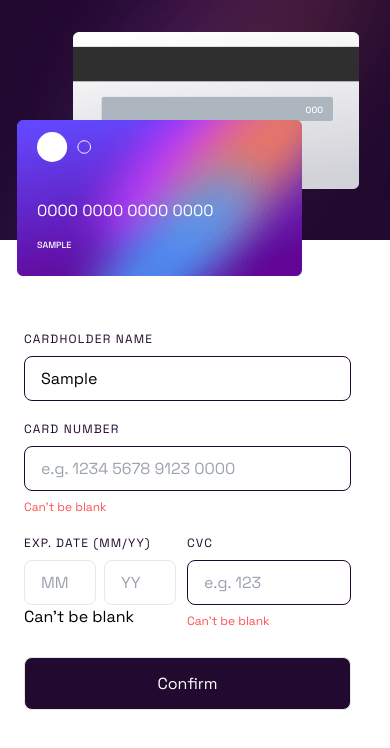
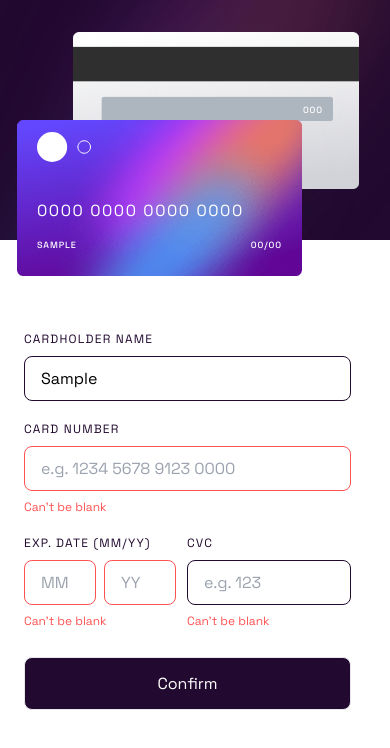
Before and after one commit to Igres111/Interactive-card, a React (Vite) app: page / in a window 390 px wide. Both pictures are taken after typing "Sample", "Sample", "Sample", "Sample", "Sample" into the empty fields and a click on the button "Confirm". Shown: the top 748 px of the page. Built offline with nearby package versions, Linux system fonts and the light colour scheme.

Commit message:
finished for smartphone

```diff
--- a/src/App.tsx
+++ b/src/App.tsx
@@ -15,14 +15,11 @@ type Inputs = {
   cvc: string;
 };
 
-const cardRegex =
-  /^(?:4[0-9]{12}(?:[0-9]{3})?|5[1-5][0-9]{14}|6(?:011|5[0-9]{2})[0-9]{12}|3[47][0-9]{13}|3(?:0[0-5]|[68][0-9])[0-9]{11}|(?:2131|1800|35\d{3})\d{11})$/;
-
-const currYear = new Date().getFullYear();
+const currYear = Number(new Date().getFullYear().toString().slice(2));
 
 function App() {
   const [complete, setComplete] = useState<boolean>(false);
-
+  console.log(complete);
   const schema = yup.object({
     name: yup
       .string()
@@ -31,9 +28,11 @@ function App() {
     number: yup
       .string()
       .required("Can’t be blank")
-      .min(16, "Number must contain 16 digits")
-      .test("validation", "Card number must be valid", (value) =>
-        cardRegex.test(value)
+      .min(19, "Number must contain 16 digits")
+      .test(
+        "validation",
+        "Card number must be valid",
+        (value) => !value.startsWith("5") || !value.startsWith("4")
       ),
     month: yup
       .string()
@@ -49,7 +48,7 @@ function App() {
       .test(
         "validation",
         "Invalid year",
-        (value) => Number(value) > currYear && Number(value) < currYear + 6
+        (value) => Number(value) >= currYear && Number(value) <= currYear + 6
       ),
     cvc: yup.string().required("Can’t be blank"),
   });
@@ -62,8 +61,7 @@ function App() {
     formState: { errors },
   } = useForm<Inputs>({ resolver: yupResolver(schema) });
   const onSubmit: SubmitHandler<Inputs> = (data) => {
-    setComplete(true);
-    console.log(data);
+    setComplete((value) => !value);
   };
   const name = watch("name");
   const number = watch("number");
@@ -82,9 +80,14 @@ function App() {
           style={{ backgroundImage: `url(${back_card})` }}
         >
           {!cvc ? (
-            <span className="text-white text-[9px] font-medium">000</span>
+            <span className="text-white text-[9px] font-medium tracking-widest	">
+              000
+            </span>
           ) : (
-            <span className="text-white text-[9px] font-medium"> {cvc}</span>
+            <span className="text-white text-[9px] font-medium tracking-widest	">
+              {" "}
+              {cvc}
+            </span>
           )}
         </div>
         <div
@@ -106,21 +109,17 @@ function App() {
             />
           </svg>
 
-          {!number ? (
-            <p className="pt-[37px] ml-5 text-white">0000 0000 0000 0000</p>
-          ) : (
-            <p className="pt-[37px] ml-5 text-white">{number}</p>
-          )}
+          <p className="pt-[37px] ml-5 text-white tracking-widest">
+            {!number ? "0000 0000 0000 0000" : number}
+          </p>
           <div className="flex justify-between pt-4 text-[9px] font-medium text-white">
             {!name ? (
-              <p className="ml-5">JANE APPLESEED</p>
+              <p className="ml-5 tracking-widest">JANE APPLESEED</p>
             ) : (
-              <p className="ml-5">{name.toUpperCase()}</p>
+              <p className="ml-5 tracking-widest	">{name.toUpperCase()}</p>
             )}
-            <p className="mr-5">
-              {month}
-              {month || year ? "/" : null}
-              {year}
+            <p className="mr-5 tracking-widest">
+              {month ? month : "00"}/{year ? year : "00"}
             </p>
           </div>
         </div>
@@ -134,7 +133,7 @@ function App() {
               CARDHOLDER NAME{" "}
             </h4>
             <input
-              className={`mt-[9px] border rounded-lg w-[327px] h-[45px] pl-4 focus:outline-none ${
+              className={`mt-[9px] border rounded-lg w-[327px] h-[45px] pl-4 focus:outline-Deep-Violet ${
                 errors.name ? "border-errors" : "border-Deep-Violet"
               }`}
               type="text"
@@ -151,7 +150,7 @@ function App() {
             </h4>
             <InputMask
               className={`mt-[9px] border rounded-lg w-[327px] h-[45px] pl-4 focus:outline-none ${
-                errors.name ? "border-errors" : "border-Deep-Violet"
+                errors.number ? "border-errors" : "border-Deep-Violet"
               }`}
               mask="9999 9999 9999 9999"
               maskChar=""
@@ -172,7 +171,9 @@ function App() {
               </h4>
               <div className="flex mt-[9px]">
                 <InputMask
-                  className="w-[72px] h-[45px] pl-4 border rounded-lg"
+                  className={`w-[72px] h-[45px] pl-4 border rounded-lg focus:outline-none ${
+                    errors.month ? "border-errors" : "border-Deep-Violet"
+                  }`}
                   mask="99"
                   maskChar=""
                   type="text"
@@ -181,7 +182,9 @@ function App() {
                 />
 
                 <InputMask
-                  className="w-[72px] h-[45px] pl-4 border rounded-lg ml-2 mr-[11px]"
+                  className={`w-[72px] h-[45px] pl-4 border rounded-lg ml-2 mr-[11px] focus:outline-none ${
+                    errors.year ? "border-errors" : "border-Deep-Violet"
+                  }`}
                   mask="99"
                   maskChar=""
                   type="text"
@@ -189,7 +192,15 @@ function App() {
                   {...register("year")}
                 />
               </div>
-              {errors.month && <p>{errors.month.message}</p>}
+              {errors.month ? (
+                <p className="mt-2 text-errors text-xs">
+                  {errors.month.message}
+                </p>
+              ) : errors.year ? (
+                <p className="mt-2 text-errors text-xs">
+                  {errors.year.message}
+                </p>
+              ) : null}
             </div>
             <div>
               <h4 className="text-Deep-Violet text-xs tracking-widest 	">CVC</h4>
@@ -214,7 +225,7 @@ function App() {
         type="submit"
         className="mt-7 w-[327px] h-[53px] text-white bg-Deep-Violet ml-6 border rounded-lg "
       >
-        Confirm
+        {complete ? "Continue" : "Confirm"}
       </button>
     </form>
   );
--- a/src/Congrats.tsx
+++ b/src/Congrats.tsx
@@ -2,7 +2,7 @@ import React from "react";
 
 function Congrats() {
   return (
-    <div className="flex flex-col justify-center items-center">
+    <div className="flex flex-col justify-center items-center mt-[97px]">
       <svg
         width="80"
         height="80"
```
